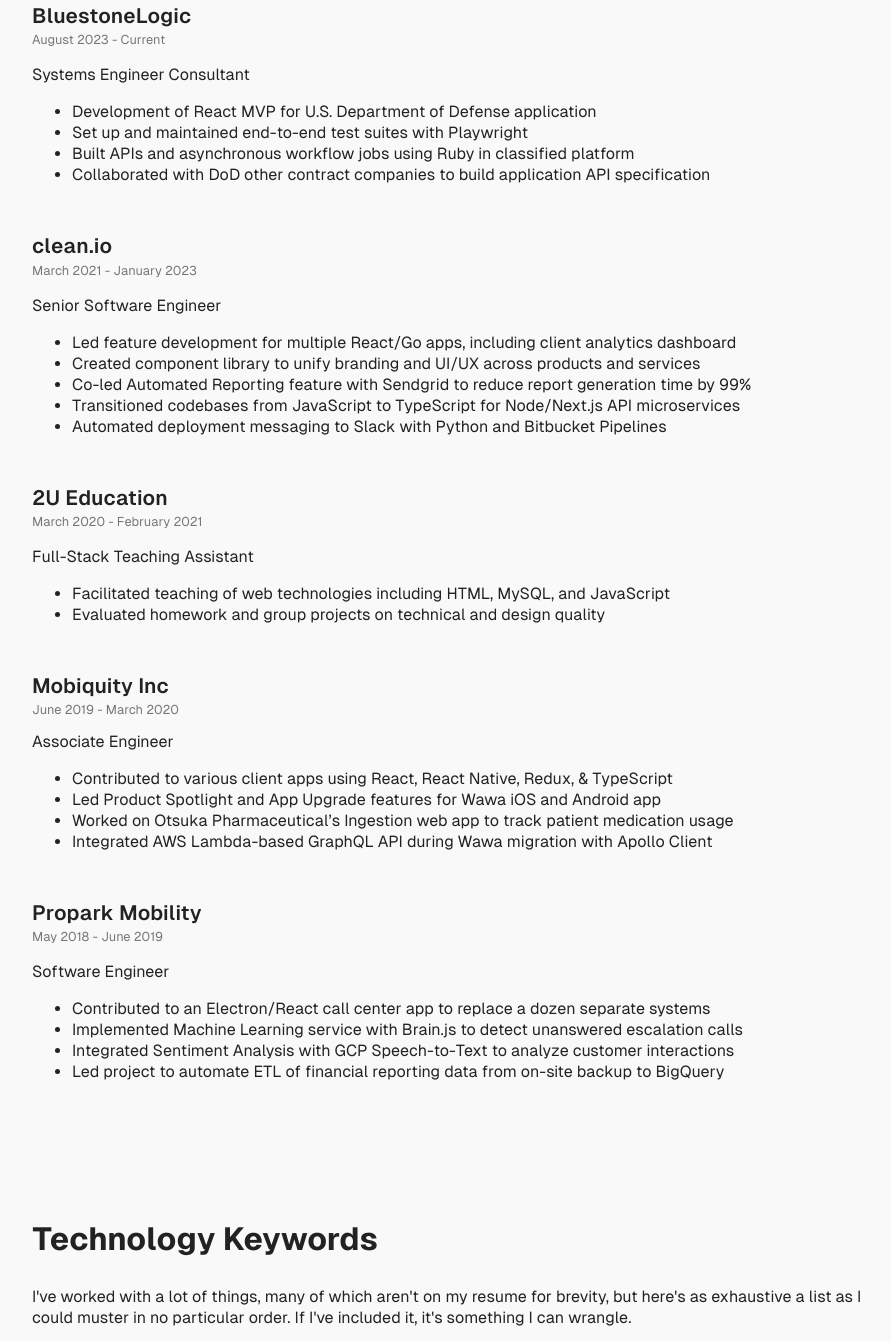
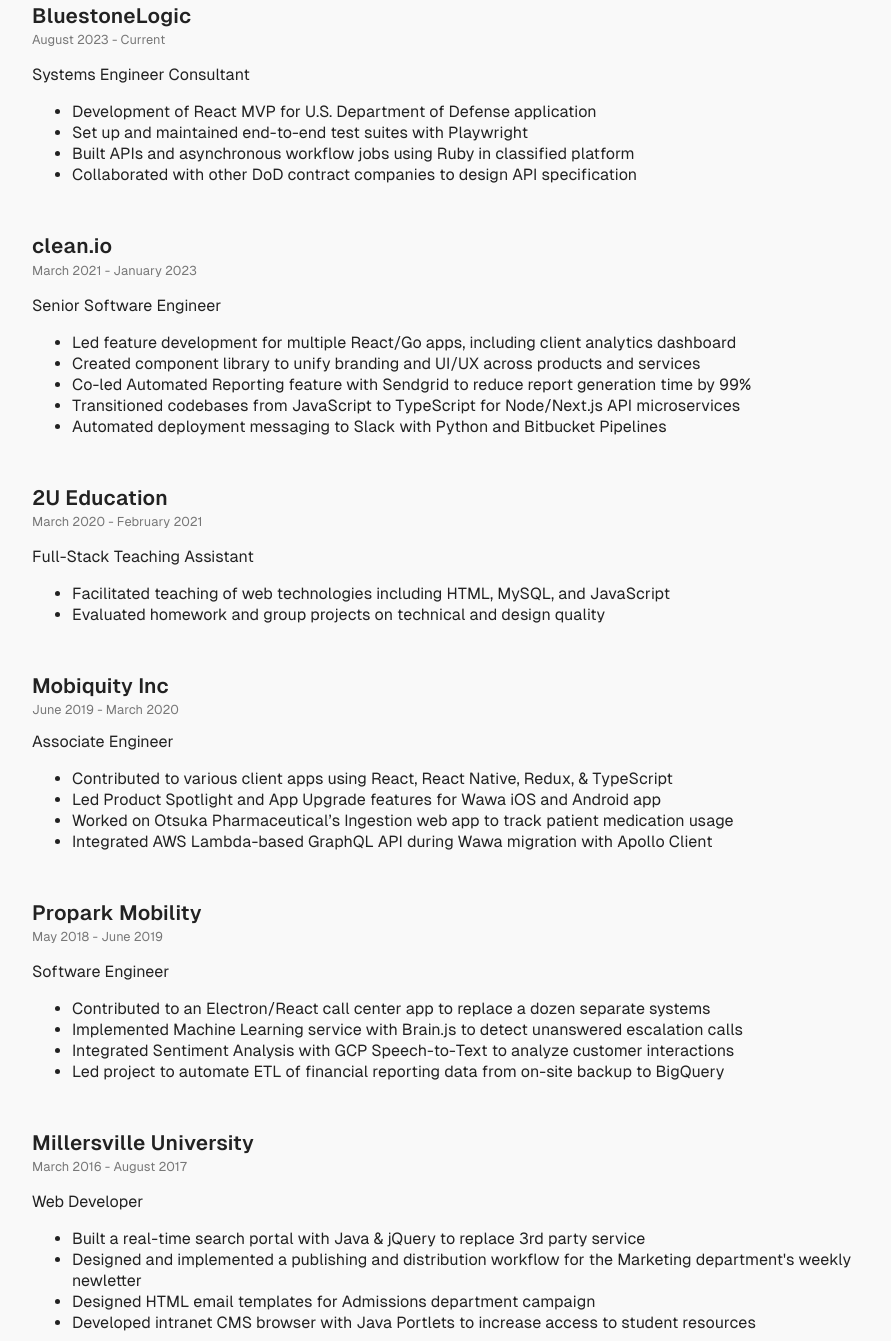
Before and after one commit to actuallydan/actuallydan.github.io, a website: page index.html in a window 1280 px wide. Shown: the part 696-2037 px from the top of the page, without its empty margins (190-1081 px from the left). Drawn offline with Linux system fonts and the light colour scheme.

Commit message:
fix typo

```diff
--- a/index.html
+++ b/index.html
@@ -63,8 +63,8 @@
             platform
           </li>
           <li>
-            Collaborated with DoD other contract companies to build application
-            API specification
+            Collaborated with other DoD contract companies to design API
+            specification
           </li>
         </ul>
       </div>
@@ -156,10 +156,31 @@
           </li>
         </ul>
       </div>
+      <div class="resume-item">
+        <h2 class="resume-company">Millersville University</h2>
+        <p class="resume-dates">March 2016 - August 2017</p>
+        <p>Web Developer</p>
+        <ul>
+          <li>
+            Built a real-time search portal with Java & jQuery to replace 3rd
+            party service
+          </li>
+          <li>
+            Designed and implemented a publishing and distribution workflow for
+            the Marketing department's weekly newletter
+          </li>
+          <li>
+            Designed HTML email templates for Admissions department campaign
+          </li>
+          <li>
+            Developed intranet CMS browser with Java Portlets to increase access
+            to student resources
+          </li>
+        </ul>
+      </div>
     </section>
     <section id="technologies" class="contain-content">
       <h1>Technology Keywords</h1>
-
       <p>
         I've worked with a lot of things, many of which aren't on my resume for
         brevity, but here's as exhaustive a list as I could muster in no
```
